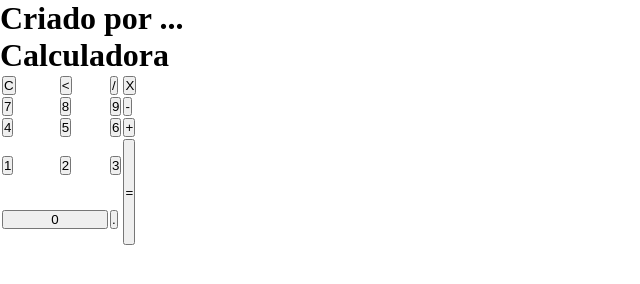
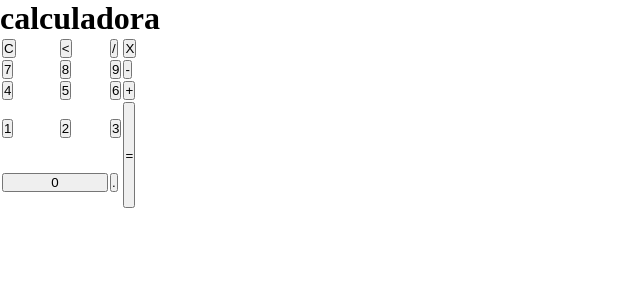
Before and after one commit to RickBaker007/calculadora-, a plain HTML site: page index.html in a window 1280 px wide. Shown: the whole page, without its empty margins (0-640 px from the left). Drawn offline with Linux system fonts and the light colour scheme.

Commit message:
Add files via upload

```diff
--- a/index.html
+++ b/index.html
@@ -1,18 +1,15 @@
 <!DOCTYPE html>
-
-<html>
+<html lang="en">
 <head>
-        <title>Calculadora</title>
-        <meta harset="UTF-8">
-        <meta name="viewport" content="width-device-width, initial-scale=1.0">
+    <meta charset="UTF-8">
+    <meta name="viewport" content="width=, initial-scale=1.0">
+    <title>calculadora</title>
     <link rel="stylesheet" href="styles.css">
 </head>
-
 <body>
+    <div class="calculadora">
+        <h1>calculadora</h1>
         <div class="fundo">
-            <h1>Criado por ...</h1>
-            <div class="Calculadora">
-                <h1>Calculadora</h1>
             <p id="resultado"></p>
             <table>
                 <tr>
@@ -47,4 +44,3 @@
         </div>
     </div>
 </body>
-</html>
--- a/styles.css
+++ b/styles.css
@@ -2,12 +2,11 @@
     margin:0;
     padding:0;
 }
-.fundo {
-    background-image:linar-gradient(45deg grey,black);
-    height:100vh;
-    color:black
-    font-family:"times neur-roman,
-    times,serif"
-    text-align:center
+fundo{
+    background-image: linear-gradient(45deg, grey, black);
+    height: 100vh;
+    color:black;
+    font-family:'Times New Roman', Times, serif;
+    text-align: center;
 
 }
```
Also changed, not shown: 1 other file. Lines whose indentation alone changed are shown as unchanged.
